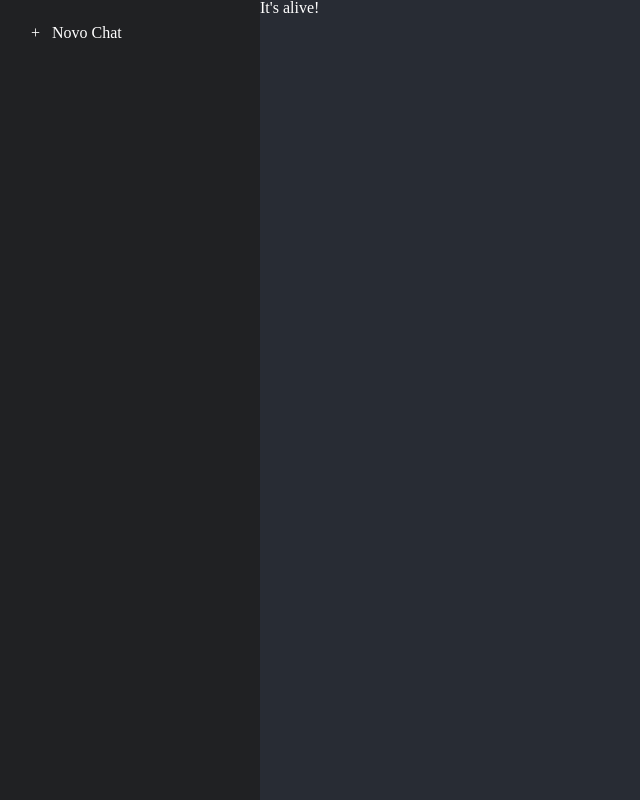
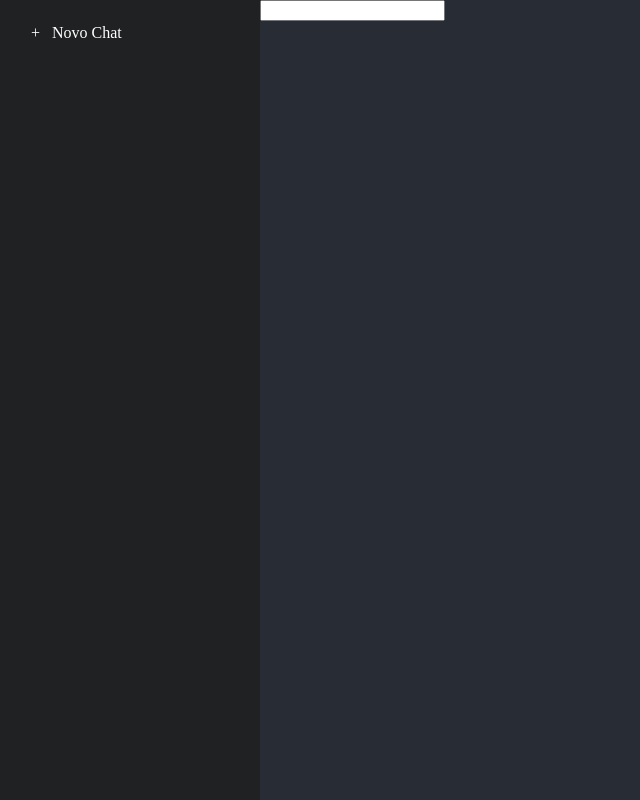
Before and after one commit to MarceloHadad/HadadGPT-front, a React (Create React App) app: page / in a window 1280 px wide. Shown: the whole page, without its empty margins (0-640 px from the left). Built offline with nearby package versions, Linux system fonts and the light colour scheme.

Commit message:
feat: Implement the chat log

```diff
--- a/src/App.js
+++ b/src/App.js
@@ -4,7 +4,9 @@ import "./styles/App.css";
 import "./styles/reset.css";
 
 import { makeRequest } from "./api/api";
+
 import { SideMenu } from "./components/SideMenu/SideMenu";
+import { ChatMessage } from "./components/ChatMessage/ChatMessage";
 
 function App() {
   const [input, setInput] = useState("");
@@ -15,10 +17,28 @@ function App() {
     },
   ]);
 
+  async function handleSubmit(event) {}
+
   return (
     <div className="App">
       <SideMenu />
-      <h1>It's alive!</h1>
+      <section className="chatbox">
+        <div className="chat-log">
+          {chatLog.map((message, index) => (
+            <ChatMessage key={index} message={message} />
+          ))}
+        </div>
+        <div className="chat-input-holder">
+          <form onSubmit={handleSubmit}>
+            <input
+              rows="1"
+              className="chat-input-textarea"
+              value={input}
+              onChange={(e) => setInput(e.target.value)}
+            ></input>
+          </form>
+        </div>
+      </section>
     </div>
   );
 }
```
